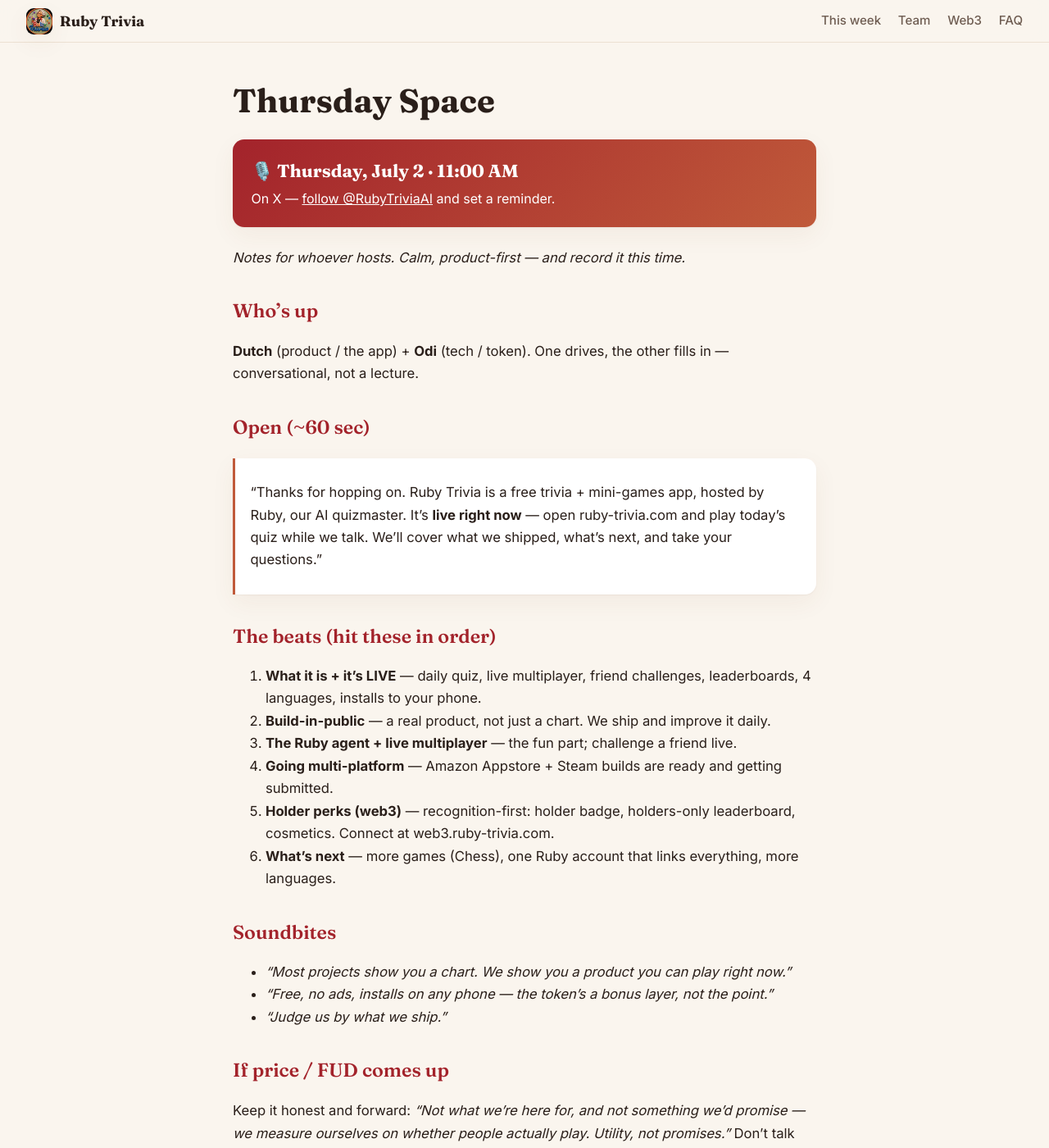
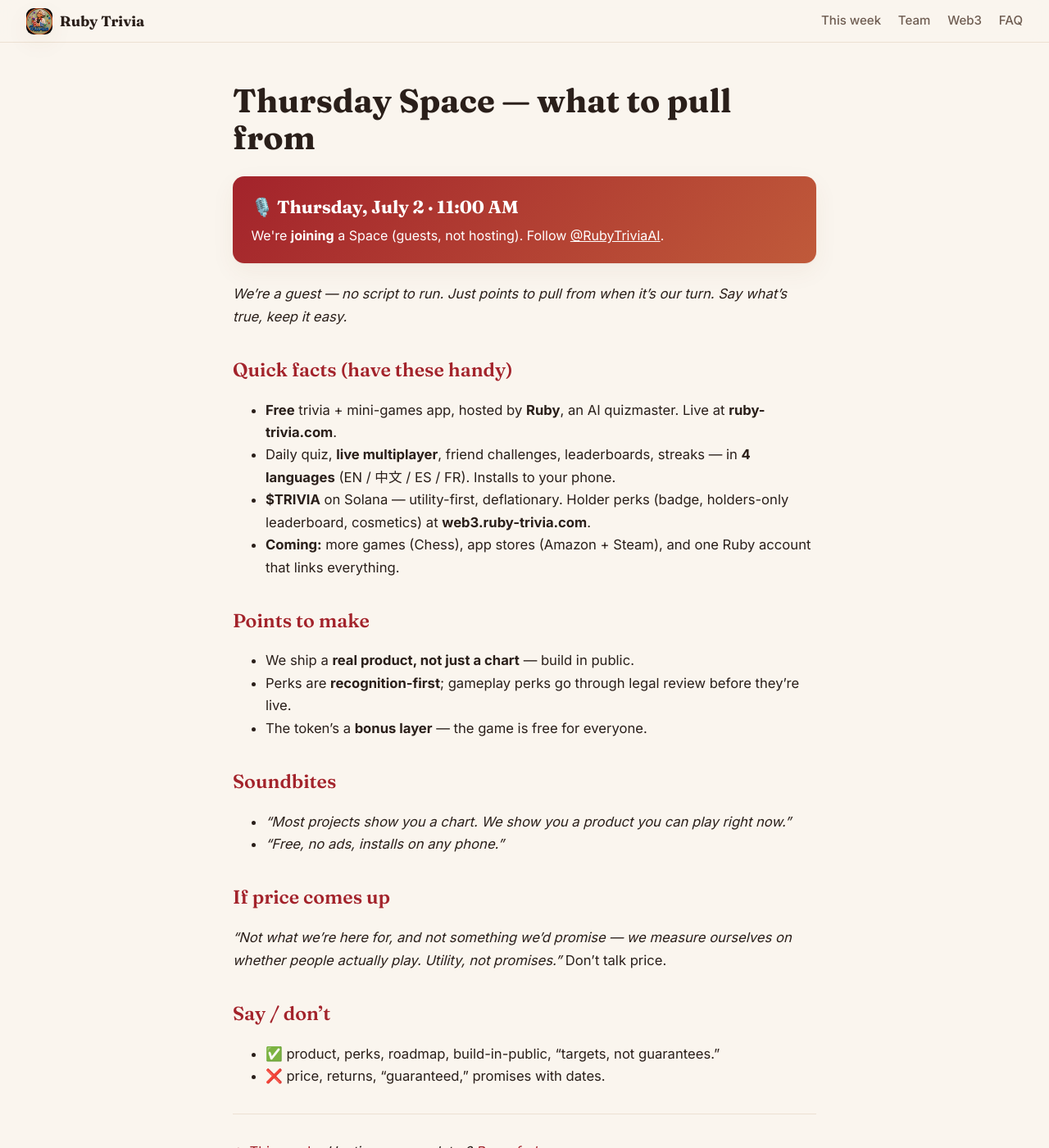
Before and after one commit to ruby-high/ruby-trivia-handbook, a Jekyll site: the page built from space.md, in a window 1280 px wide and 1400 px high. Shown: the whole window at 82% size. Built offline with Jekyll 4.4.1, drawn with Linux system fonts in a browser that asks for light colours; some of the changed text lies outside the part shown.

Commit message:
Reframe: Space is a guest spot (talking points to pull from); move host run-of-show to space-hosting; drop Play-now; Jump-in -> Copy teammates use

```diff
--- a/space.md
+++ b/space.md
@@ -1,40 +1,34 @@
 ---
-title: Thursday Space — Run of Show
+title: Thursday Space — Talking Points
 ---
 
-# Thursday Space
+# Thursday Space — what to pull from
 
-<div class="callout"><div class="when">🎙️ Thursday, July 2 · 11:00 AM</div>On X — <a href="https://x.com/RubyTriviaAI">follow @RubyTriviaAI</a> and set a reminder.</div>
+<div class="callout"><div class="when">🎙️ Thursday, July 2 · 11:00 AM</div>We're <strong>joining</strong> a Space (guests, not hosting). Follow <a href="https://x.com/RubyTriviaAI">@RubyTriviaAI</a>.</div>
 
-*Notes for whoever hosts. Calm, product-first — and record it this time.*
+*We're a guest — no script to run. Just points to pull from when it's our turn. Say what's true, keep it easy.*
 
-## Who's up
-**Dutch** (product / the app) + **Odi** (tech / token). One drives, the other fills in — conversational, not a lecture.
+## Quick facts (have these handy)
+- **Free** trivia + mini-games app, hosted by **Ruby**, an AI quizmaster. Live at **ruby-trivia.com**.
+- Daily quiz, **live multiplayer**, friend challenges, leaderboards, streaks — in **4 languages** (EN / 中文 / ES / FR). Installs to your phone.
+- **$TRIVIA** on Solana — utility-first, deflationary. Holder perks (badge, holders-only leaderboard, cosmetics) at **web3.ruby-trivia.com**.
+- **Coming:** more games (Chess), app stores (Amazon + Steam), and one Ruby account that links everything.
 
-## Open (~60 sec)
-> "Thanks for hopping on. Ruby Trivia is a free trivia + mini-games app, hosted by Ruby, our AI quizmaster. It's **live right now** — open ruby-trivia.com and play today's quiz while we talk. We'll cover what we shipped, what's next, and take your questions."
-
-## The beats (hit these in order)
-1. **What it is + it's LIVE** — daily quiz, live multiplayer, friend challenges, leaderboards, 4 languages, installs to your phone.
-2. **Build-in-public** — a real product, not just a chart. We ship and improve it daily.
-3. **The Ruby agent + live multiplayer** — the fun part; challenge a friend live.
-4. **Going multi-platform** — Amazon Appstore + Steam builds are ready and getting submitted.
-5. **Holder perks (web3)** — recognition-first: holder badge, holders-only leaderboard, cosmetics. Connect at web3.ruby-trivia.com.
-6. **What's next** — more games (Chess), one Ruby account that links everything, more languages.
+## Points to make
+- We ship a **real product, not just a chart** — build in public.
+- Perks are **recognition-first**; gameplay perks go through legal review before they're live.
+- The token's a **bonus layer** — the game is free for everyone.
 
 ## Soundbites
 - *"Most projects show you a chart. We show you a product you can play right now."*
-- *"Free, no ads, installs on any phone — the token's a bonus layer, not the point."*
-- *"Judge us by what we ship."*
+- *"Free, no ads, installs on any phone."*
 
-## If price / FUD comes up
-Keep it honest and forward: *"Not what we're here for, and not something we'd promise — we measure ourselves on whether people actually play. Utility, not promises."* Don't talk price.
+## If price comes up
+*"Not what we're here for, and not something we'd promise — we measure ourselves on whether people actually play. Utility, not promises."* Don't talk price.
 
-## CTAs (repeat 2–3×)
-🎮 Play → ruby-trivia.com · ⚔️ Challenge a friend · 💎 Holders → web3.ruby-trivia.com · 🔔 Follow + turn on notifs.
-
-## Close (~30 sec)
-> "Appreciate everyone hopping on. Go play, challenge a friend, and we'll keep shipping — we'll do these regularly. Thanks."
+## Say / don't
+- ✅ product, perks, roadmap, build-in-public, "targets, not guarantees."
+- ❌ price, returns, "guaranteed," promises with dates.
 
 ---
-[← This week](plan)
+[← This week](plan) · *Hosting our own later? [Run-of-show](space-hosting)*
```
Also changed, not shown: index.md (+1 -2 lines), plan.md (+8 -7 lines), space-hosting.md (added, +34 -0 lines).
